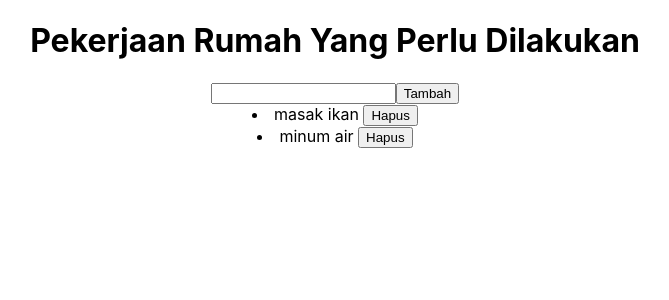
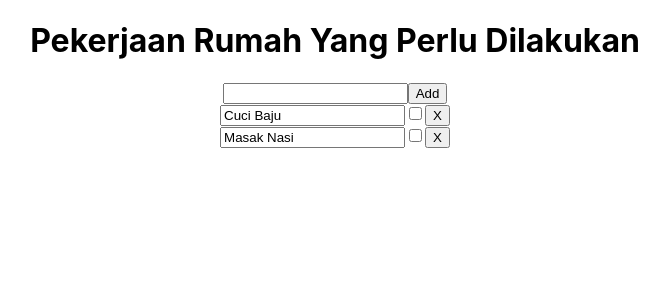
Before and after one commit to icanq/interview-assignment, a React (Create React App) app in the folder client/: page / in a window 1280 px wide. Shown: the top 300 px of the page, without its empty margins (305-974 px from the left). Built offline with nearby package versions, Linux system fonts and the light colour scheme.

Commit message:
feat: initialize todo list with recoil

```diff
--- a/client/package.json
+++ b/client/package.json
@@ -9,6 +9,7 @@
     "react": "^18.1.0",
     "react-dom": "^18.1.0",
     "react-scripts": "5.0.1",
+    "recoil": "^0.7.3-alpha.2",
     "web-vitals": "^2.1.0"
   },
   "scripts": {
--- a/client/src/App.js
+++ b/client/src/App.js
@@ -1,16 +1,20 @@
-import React, { useState } from "react";
+import React from "react";
+import {
+  RecoilRoot,
+} from 'recoil';
 import "./App.css";
-import TodoList from "./TodoList";
+import TodoItemCreator from "./components/TodoItemCreator";
+import TodoList from "./components/TodoList";
 
 function App() {
-  const tasks = useState(["Cuci Baju", "Masak Nasi"]);
   return (
-    <div className="App">
-      <h1>Pekerjaan Rumah Yang Perlu Dilakukan</h1>
-      <input value="" />
-      <button onClick="">Tambah</button>
-      <TodoList tasks={tasks} />
-    </div>
+    <RecoilRoot>
+      <div className="App">
+        <h1>Pekerjaan Rumah Yang Perlu Dilakukan</h1>
+        <TodoItemCreator />
+        <TodoList/>
+      </div>
+    </RecoilRoot>
   );
 }
 
--- a/client/src/TodoList.jsx
+++ /dev/null
@@ -1,14 +0,0 @@
-import React from "react";
-
-export default function TodoList() {
-  return (
-    <div>
-      <li>
-        masak ikan <button>Hapus</button>
-      </li>
-      <li>
-        minum air <button>Hapus</button>
-      </li>
-    </div>
-  );
-}
--- /dev/null
+++ b/client/src/atoms.jsx
@@ -0,0 +1,20 @@
+import {
+  atom,
+} from 'recoil';
+
+import { getId } from './helpers';
+
+export const todoListState = atom({
+  key: 'TodoList',
+  default: [
+    {
+      id: getId(),
+      text: "Cuci Baju",
+      isComplete: false,
+    }, {
+      id: getId(),
+      text: "Masak Nasi",
+      isComplete: false,
+    }
+  ],
+});
--- /dev/null
+++ b/client/src/components/TodoItem.jsx
@@ -0,0 +1,56 @@
+import React from "react";
+import {
+  useRecoilState,
+} from 'recoil';
+
+import { todoListState } from '../atoms';
+
+
+export default function TodoItem({ item }) {
+  const [todoList, setTodoList] = useRecoilState(todoListState);
+  const index = todoList.findIndex((listItem) => listItem === item);
+
+  const editItemText = ({target: {value}}) => {
+    const newList = replaceItemAtIndex(todoList, index, {
+      ...item,
+      text: value,
+    });
+
+    setTodoList(newList);
+  };
+
+  const toggleItemCompletion = () => {
+    const newList = replaceItemAtIndex(todoList, index, {
+      ...item,
+      isComplete: !item.isComplete,
+    });
+
+    setTodoList(newList);
+  };
+
+  const deleteItem = () => {
+    const newList = removeItemAtIndex(todoList, index);
+
+    setTodoList(newList);
+  };
+
+  return (
+    <div>
+      <input type="text" value={item.text} onChange={editItemText} />
+      <input
+        type="checkbox"
+        checked={item.isComplete}
+        onChange={toggleItemCompletion}
+      />
+      <button onClick={deleteItem}>X</button>
+    </div>
+  );
+}
+
+function replaceItemAtIndex(arr, index, newValue) {
+  return [...arr.slice(0, index), newValue, ...arr.slice(index + 1)];
+}
+
+function removeItemAtIndex(arr, index) {
+  return [...arr.slice(0, index), ...arr.slice(index + 1)];
+}
--- /dev/null
+++ b/client/src/components/TodoItemCreator.jsx
@@ -0,0 +1,41 @@
+import React, { useState } from "react";
+import {
+  useSetRecoilState,
+} from 'recoil';
+
+import { getId } from '../helpers';
+import { todoListState } from '../atoms';
+
+export default function TodoItemCreator() {
+  const [inputValue, setInputValue] = useState('');
+  const setTodoList = useSetRecoilState(todoListState);
+
+  const addItem = () => {
+    setTodoList((oldTodoList) => [
+      ...oldTodoList,
+      {
+        id: getId(),
+        text: inputValue,
+        isComplete: false,
+      },
+    ]);
+    setInputValue('');
+  };
+
+  const onChange = ({target: {value}}) => {
+    setInputValue(value);
+  };
+
+  const onKeyPress = ((event) => {
+    if (event.key === 'Enter') {
+      addItem();
+    }
+  })
+
+  return (
+    <div>
+      <input type="text" value={inputValue} onChange={onChange} onKeyPress={onKeyPress}/>
+      <button onClick={addItem}>Add</button>
+    </div>
+  );
+}
--- /dev/null
+++ b/client/src/components/TodoList.jsx
@@ -0,0 +1,19 @@
+import React from "react";
+import {
+  useRecoilValue,
+} from 'recoil';
+
+import TodoItem from './TodoItem';
+import { todoListState } from '../atoms';
+
+export default function TodoList() {
+  const todoList = useRecoilValue(todoListState);
+
+  return (
+    <div>
+      {todoList.map((todoItem) => (
+          <TodoItem key={todoItem.id} item={todoItem} />
+      ))}
+    </div>
+  );
+}
--- /dev/null
+++ b/client/src/helpers.js
@@ -0,0 +1,3 @@
+export function getId() {
+  return Math.random().toString(36).substring(2);
+}
```
Also changed, not shown: 1 other file (tests, documents, lock files or other folders).
